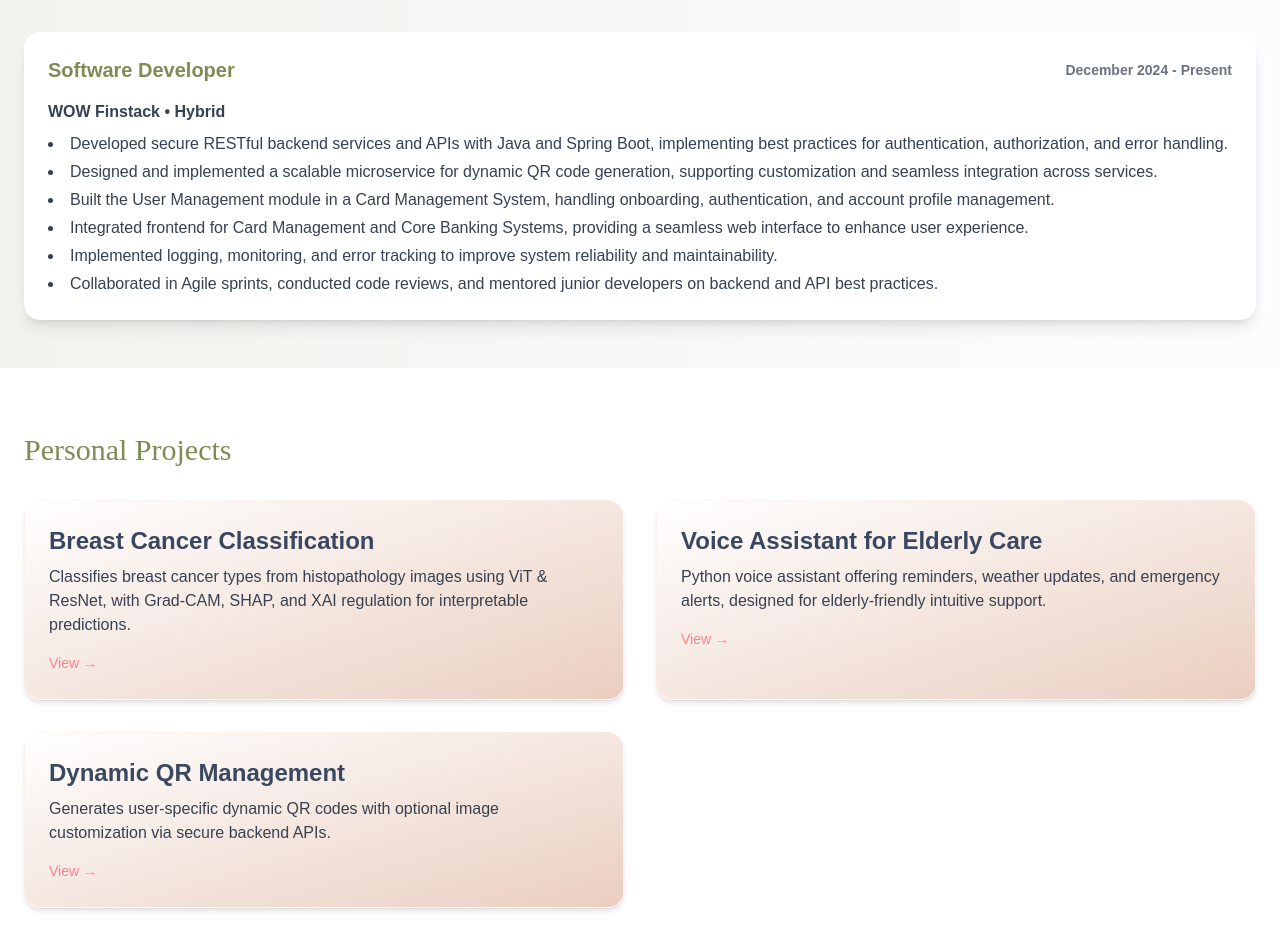
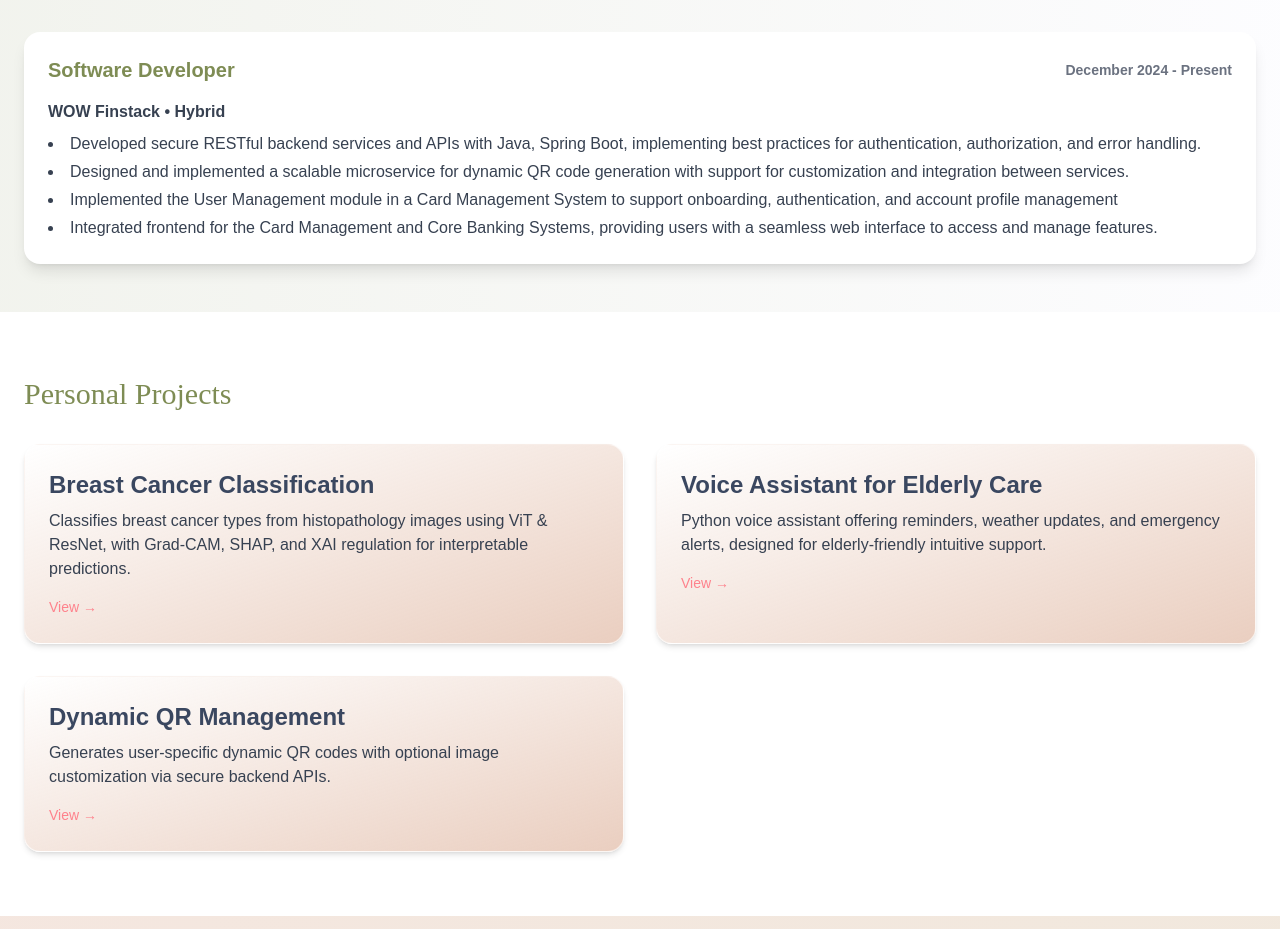
Before and after one commit to Srishti-Organization/portfolio-vite, a React (Vite) app: page / in a window 1280 px wide. Shown: the part 980-1909 px from the top of the page. Built offline with nearby package versions, Linux system fonts and the light colour scheme.

Commit message:
Update: edit experience points

```diff
--- a/src/sections/Experience.jsx
+++ b/src/sections/Experience.jsx
@@ -8,12 +8,10 @@ export default function Experience() {
       role: "Software Developer",
       duration: "December 2024 - Present",
       details: [
-        "Developed secure RESTful backend services and APIs with Java and Spring Boot, implementing best practices for authentication, authorization, and error handling.",
-        "Designed and implemented a scalable microservice for dynamic QR code generation, supporting customization and seamless integration across services.",
-        "Built the User Management module in a Card Management System, handling onboarding, authentication, and account profile management.",
-        "Integrated frontend for Card Management and Core Banking Systems, providing a seamless web interface to enhance user experience.",
-        "Implemented logging, monitoring, and error tracking to improve system reliability and maintainability.",
-        "Collaborated in Agile sprints, conducted code reviews, and mentored junior developers on backend and API best practices."
+        "Developed secure RESTful backend services and APIs with Java, Spring Boot, implementing best practices for authentication, authorization, and error handling.",
+        "Designed and implemented a scalable microservice for dynamic QR code generation with support for customization and integration between services.",
+        "Implemented the User Management module in a Card Management System to support onboarding, authentication, and account profile management",
+        "Integrated frontend for the Card Management and Core Banking Systems, providing users with a seamless web interface to access and manage features."
       ]
     }
   ];
```
